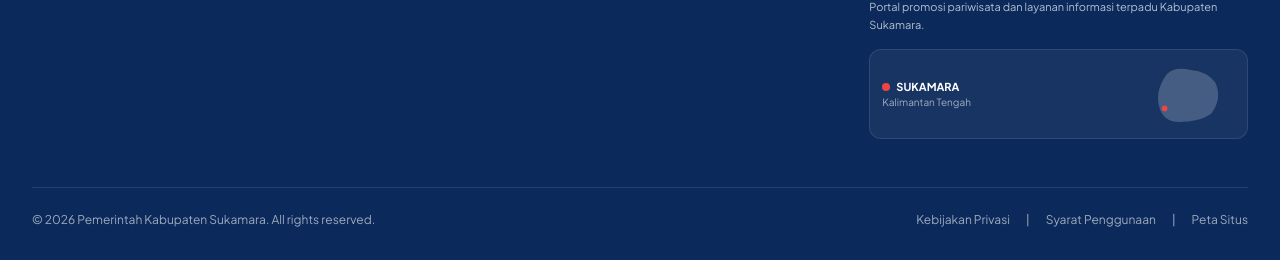
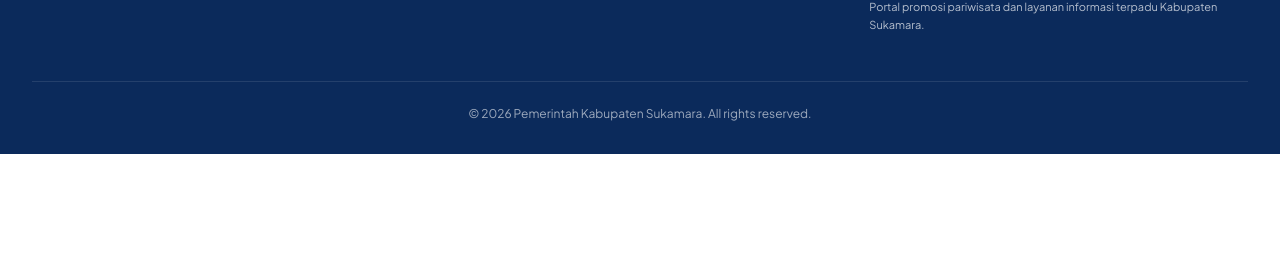
Before and after one commit to disporapar-sukamara/sukamara-tourism-web, an Astro site: page / in a window 1280 px wide. Shown: the part 7215-7475 px from the top of the page. After the commit the page ends 7369 px from the top, so only its background shows below. Built offline with nearby package versions, Linux system fonts and the light colour scheme; Astro itself is replaced by a stand-in of ours.

Commit message:
feat(footer): hapus card siluet peta dan link legalitas

```diff
--- a/src/components/layout/Footer.astro
+++ b/src/components/layout/Footer.astro
@@ -194,38 +194,13 @@ const copyright = footerData?.copyright || '© 2026 Pemerintah Kabupaten Sukamar
             Portal promosi pariwisata dan layanan informasi terpadu Kabupaten Sukamara.
           </p>
         </div>
-
-        <!-- Kalimantan Tengah map silhouette with Sukamara marker -->
-        <div class="bg-white/5 rounded-xl p-3 border border-white/10 flex items-center justify-between">
-          <div class="text-[11px] text-white/70">
-            <div class="flex items-center gap-1.5 font-bold text-white">
-              <span class="w-2 h-2 rounded-full bg-red-500"></span>
-              SUKAMARA
-            </div>
-            <div class="text-[10px] text-white/60">Kalimantan Tengah</div>
-          </div>
-
-          <svg viewBox="0 0 100 80" class="w-24 h-16 text-white/20 fill-current">
-            <path d="M25,15 Q35,5 55,10 Q75,12 85,25 Q95,45 80,65 Q65,75 40,75 Q20,75 15,55 Q10,35 25,15 Z" />
-            <!-- Pin location on lower west -->
-            <circle cx="22" cy="58" r="3.5" class="fill-red-500" />
-          </svg>
-        </div>
-
       </div>
 
     </div>
 
     <!-- Bottom copyright -->
-    <div class="pt-6 flex flex-col sm:flex-row items-center justify-between text-xs text-white/60 gap-3">
+    <div class="pt-6 text-center text-xs text-white/60">
       <p>{copyright}</p>
-      <div class="flex items-center gap-4 text-white/60">
-        <a href="#" class="hover:text-white transition-colors">Kebijakan Privasi</a>
-        <span>|</span>
-        <a href="#" class="hover:text-white transition-colors">Syarat Penggunaan</a>
-        <span>|</span>
-        <a href="#" class="hover:text-white transition-colors">Peta Situs</a>
-      </div>
     </div>
   </div>
 </footer>
```
